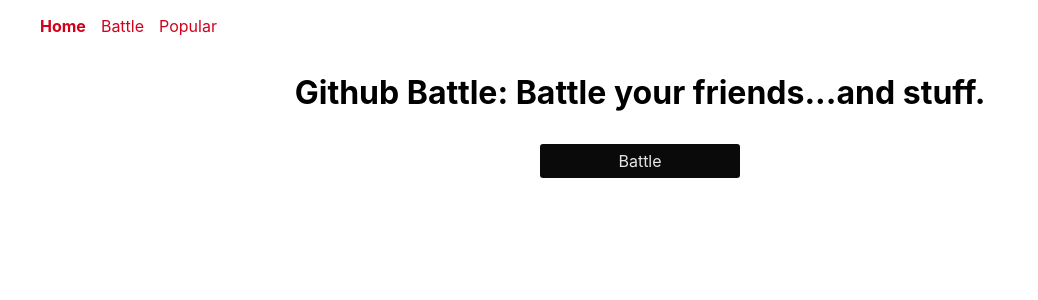
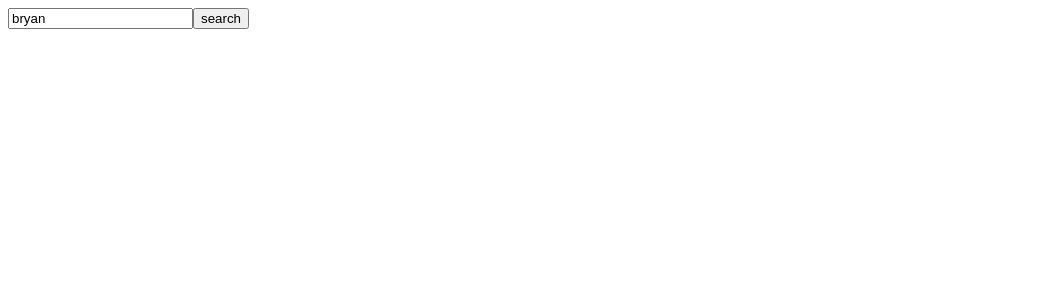
Before and after one commit to bryan-pegg23/personalityTestWeb, a React app in the folder web/: page / in a window 1280 px wide. Shown: the top 300 px of the page, without its empty margins (0-1038 px from the left). Built offline with nearby package versions, Linux system fonts and the light colour scheme.

Commit message:
communicate front end with server

```diff
--- a/web/package.json
+++ b/web/package.json
@@ -67,8 +67,7 @@
   "scripts": {
     "start": "node scripts/start.js",
     "build": "node scripts/build.js",
-    "test": "node scripts/test.js --env=jsdom",
-    "deploy": "npm run build && firebase deploy"
+    "test": "node scripts/test.js --env=jsdom"
   },
   "jest": {
     "collectCoverageFrom": [
--- a/web/public/index.html
+++ b/web/public/index.html
@@ -2,7 +2,7 @@
 <html lang="en">
   <head>
     <meta charset="utf-8">
-    <title>React App</title>
+    <title>Personality Test</title>
   </head>
   <body>
     <div id="root"></div>
--- a/web/src/index.js
+++ b/web/src/index.js
@@ -1,63 +1,68 @@
 import React from 'react'
 import { render } from 'react-dom'
-import './app.css'
-import App from './components/App'
+import  { API, postFetch } from './utils/PersonalityTestApi'
+//import './app.css'
+// import App from './components/App'
+
+// runs the react example app
+// render(
+//   <App />,
+//   document.getElementById('root')
+// )
+
+const MyButton = ({ onClick, text }) => (
+  <button
+    onClick={onClick}
+    >
+    {text}
+  </button>
+)
+
+class Search extends React.Component {
+  constructor () {
+    super()
+    this.state = {
+      input: 'bryan',
+      errorLog: ''
+    }
+
+    // bindings
+    this.onInputChange = this.onInputChange.bind(this)
+    this.search = this.search.bind(this)
+  }
+
+  onInputChange (event) {
+    this.setState({
+      input: event.target.value
+    })
+  }
+
+  search () {
+    if (this.state.input !== '') {
+      console.log(`sending ${this.state.input} to the server`)
+
+      postFetch(API + '/user', {username: this.state.input}, 'POST')
+        .then(response => response.json())
+        .then(json => console.log(json))
+    }
+  }
+
+  render () {
+    return (
+      <div className='container'>
+        <input value={this.state.input} onChange={this.onInputChange} type='text' />
+        <MyButton onClick={this.search} text='search' />
+      </div>
+
+    )
+  }
+}
+
+const App = (props) => (
+  <Search />
+)
 
 render(
   <App />,
   document.getElementById('root')
 )
-
-//
-//
-//This is a good fun example on how to use this.props
-//
-// const MyButton = ({ onClick, text }) => (
-//   <button
-//     onClick={onClick}
-//     >
-//     {text}
-//   </button>
-// )
-//
-// class Search extends Component {
-//   constructor() {
-//     super()
-//     this.state = {
-//       input: ''
-//     }
-//
-//     // bindings
-//     this.onInputChange = this.onInputChange.bind(this)
-//     this.search = this.search.bind(this)
-//   }
-//
-//   onInputChange(event) {
-//     console.log('changing state')
-//     this.setState({
-//       input: event.target.value
-//     })
-//   }
-//
-//   search() {
-//     console.log(`Searching for ${this.state.input}`)
-//   }
-//
-//   render() {
-//     return (
-//       <div className='container'>
-//         <input onChange={this.onInputChange} type='text' />
-//         <MyButton onClick={this.search} text='search' />
-//       </div>
-//     )
-//   }
-// }
-//
-// const App = (props) => (
-//   <Search />
-// )
-//
-// render(
-//   <App />,
-//   document.getElementById('root')
-// )
--- /dev/null
+++ b/web/src/utils/PersonalityTestApi.js
@@ -0,0 +1,10 @@
+
+export const API = 'http://localhost:8080'
+
+const createPostRequest = (body = {}, method = 'POST') => ({
+  method,
+  headers: { 'Content-Type': 'application/json' },
+  body: JSON.stringify(body)
+})
+
+export const postFetch = (url, body, requestType) => fetch(url, createPostRequest(body, requestType))
```
Also changed, not shown: 1 other file (tests, documents, lock files or other folders).
